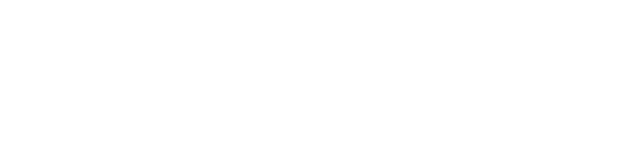
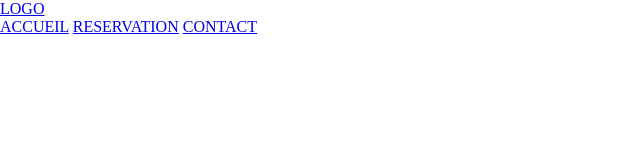
Before and after one commit to mica674/LeMauvaisCoin, a plain HTML site: page index.html in a window 1280 px wide. Shown: the whole page, without its empty margins (0-640 px from the left). Drawn offline with Linux system fonts and the light colour scheme.

Commit message:
ajout header et nav

```diff
--- a/index.html
+++ b/index.html
@@ -1,5 +1,6 @@
 <!DOCTYPE html>
 <html lang="fr">
+
 <head>
     <meta charset="UTF-8">
     <meta http-equiv="X-UA-Compatible" content="IE=edge">
@@ -7,9 +8,19 @@
     <title>Le Mauvais Coin</title>
     <link rel="stylesheet" href="public/assets/css/style.css">
 </head>
+
 <body>
     <header>
-
+        <header class="header">
+            <a href="index.html" class="logo-home">LOGO</a>
+            <nav class="navbar"></nav>
+            <ul>
+                <a href="index.html" class="home">ACCUEIL</a>
+                <a href="revervation.html" class="nav-reservation">RESERVATION</a>
+                <a href="contact.html" class="nav-contact">CONTACT</a>
+            </ul>
+            </nav>
+        </header>
     </header>
     <main>
 
@@ -18,4 +29,5 @@
 
     </footer>
 </body>
+
 </html>
--- a/public/assets/css/style.css
+++ b/public/assets/css/style.css
@@ -0,0 +1,5 @@
+* {
+    margin: 0;
+    padding: 0;
+    box-sizing: border-box;
+}
```
